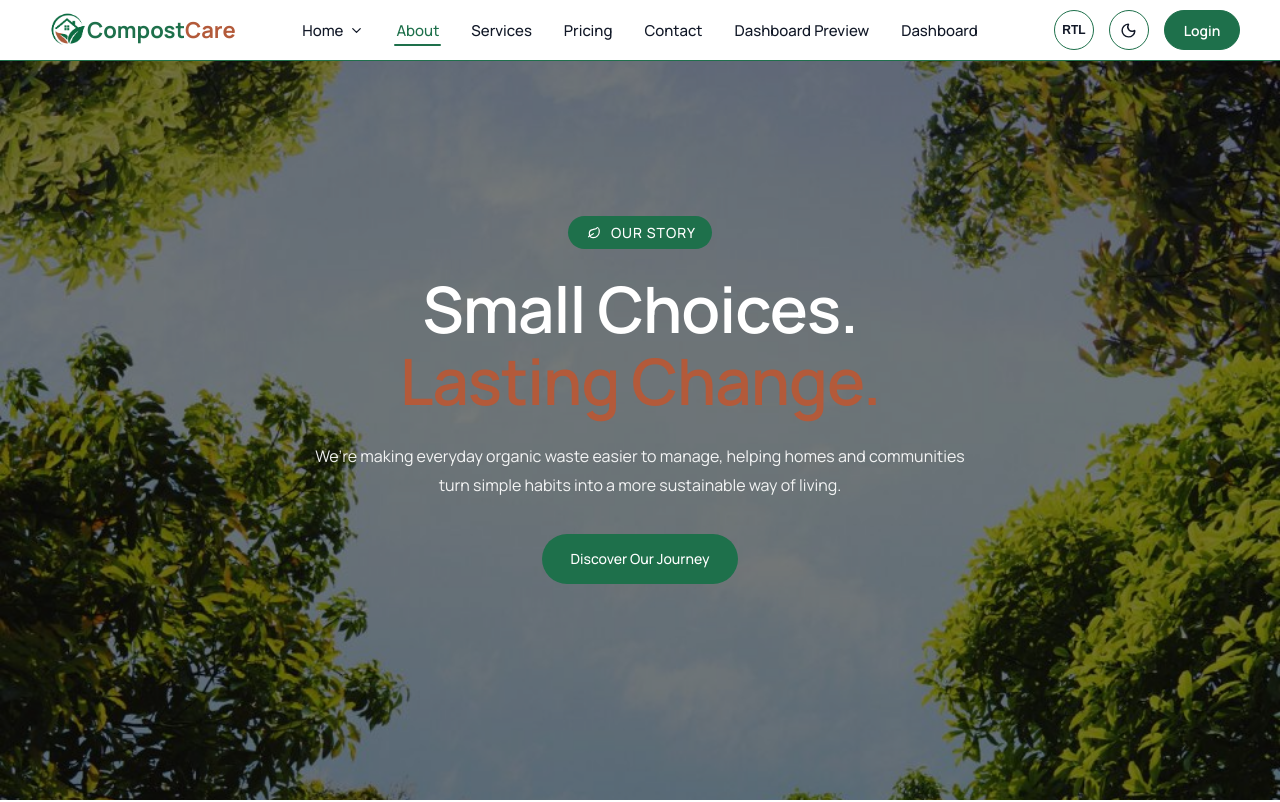
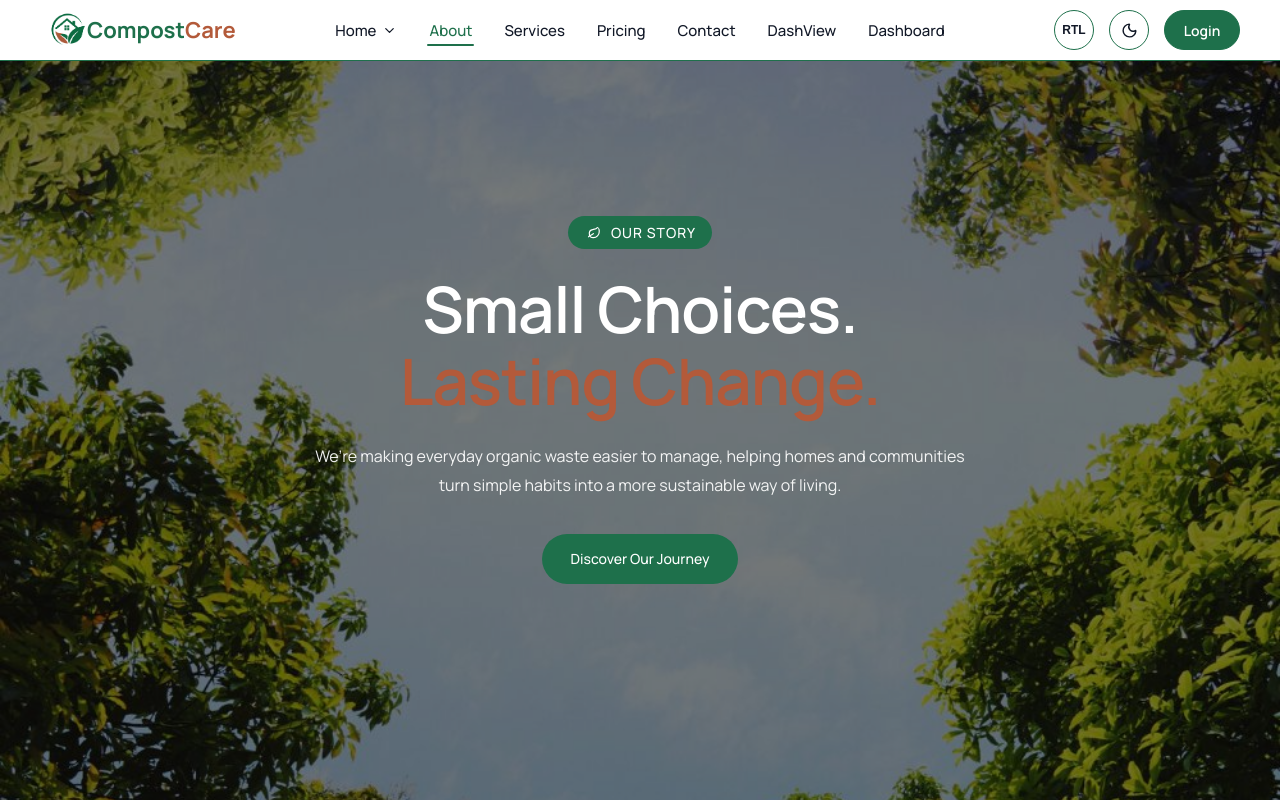
Before and after one commit to sasi1115/CompostCare, a plain HTML site: page About/about.html in a window 1280 px wide. Shown: the top 802 px of the page. Drawn offline with nearby package versions, Linux system fonts and the light colour scheme.

Commit message:
Update website pages and styles

```diff
--- a/components/navbar.html
+++ b/components/navbar.html
@@ -74,7 +74,7 @@
 
         <!-- dashboard preview -->
         <li class="nav-item">
-          <a href="../Dashpreview/Dashpreview.html" class="nav-link">Dashboard Preview </a>
+          <a href="../Dashpreview/Dashpreview.html" class="nav-link">DashView  </a>
         </li>
         <!-- dashboard -->
         <li class="nav-item">
```
